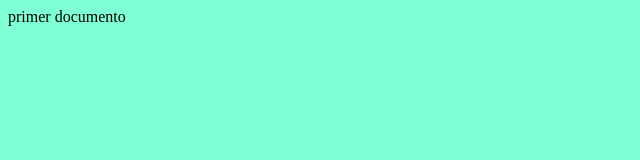
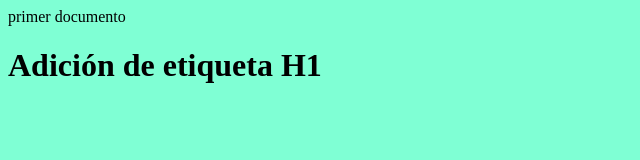
Before and after one commit to Fabiozil/RepoEjemplo, a plain HTML site: page index.html in a window 1280 px wide. Shown: the whole page, without its empty margins (0-640 px from the left). Drawn offline with Linux system fonts and the light colour scheme.

Commit message:
Adición de etiqueta h1

```diff
--- a/index.html
+++ b/index.html
@@ -9,5 +9,6 @@
     </head>
     <body>
         primer documento
+        <h1>Adición de etiqueta H1</h1>
     </body>
 </html>
```
